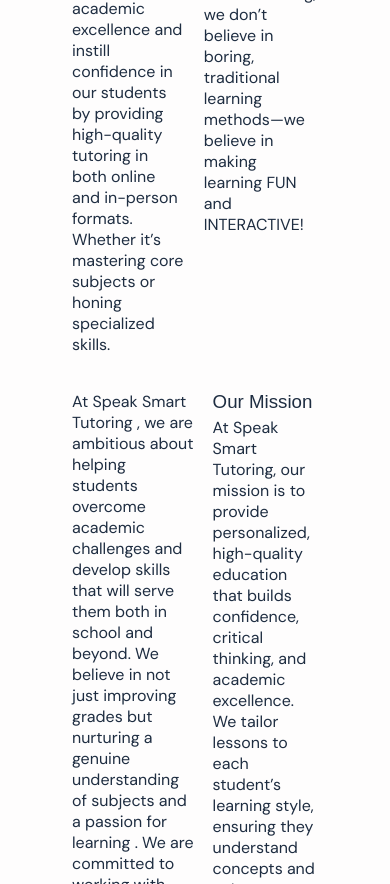
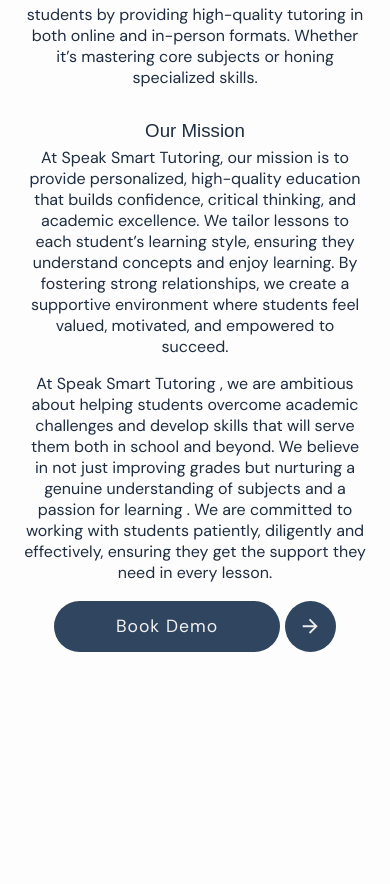
Before and after one commit to charlesmambo/speak-smart, a React (Vite) app: page / in a window 390 px wide. Shown: the part 2400-3284 px from the top of the page. After the commit the page ends 3084 px from the top, so only its background shows below. Built offline with nearby package versions, Linux system fonts and the light colour scheme; a web font is replaced by a local one.

Commit message:
complete about us mobile view

```diff
--- a/src/components/about/About.css
+++ b/src/components/about/About.css
@@ -39,3 +39,28 @@
     gap: 0.3rem;
     margin-top: 1.1rem;
 }
+@media only screen and (max-width: 600px) {
+    .abt{
+        padding: 2rem  1.5rem;
+    }
+    .abt-content-wrapper{
+        margin-top: 2.2rem;
+        display: flex;
+        align-items: center;
+        justify-content: center;
+        gap: 1rem;
+        flex-direction: column-reverse;
+        text-align: center;
+    }
+    .abt-content{
+        width: 100%;
+    }
+    .bottom-wrapper{
+        margin-top: 2rem;
+    }
+    .abt-btns{
+        display: flex;
+        align-items: center;
+        justify-content: center;
+    }
+}
--- a/src/components/about/About.jsx
+++ b/src/components/about/About.jsx
@@ -22,7 +22,7 @@
                     </div>
                 </div>
 
-                <div className="abt-content-wrapper">
+                <div className="abt-content-wrapper bottom-wrapper">
                     <div className="abt-content">
                         <p>At Speak Smart Tutoring , we are ambitious about helping students overcome academic challenges and develop skills that will serve them both in school and beyond. We believe in not just improving grades but nurturing a genuine understanding of subjects and a passion for learning . We are committed to working with students patiently, diligently and effectively, ensuring they get the support they need in every lesson. </p>
 
--- a/src/components/intro/Intro.css
+++ b/src/components/intro/Intro.css
@@ -6,7 +6,7 @@
 .intro{
     padding: 2rem  4.5rem;
     justify-content: space-between;
-    gap: 8rem;
+    gap: 7.8rem;
 }
 .intro,
 .intro-content{
@@ -76,7 +76,7 @@
     }
 
     .intro-btn {
-        width: 52vw;
+        width: 58vw;
         padding: 0.9rem;
         font-size: 1.1rem;
     }
```
